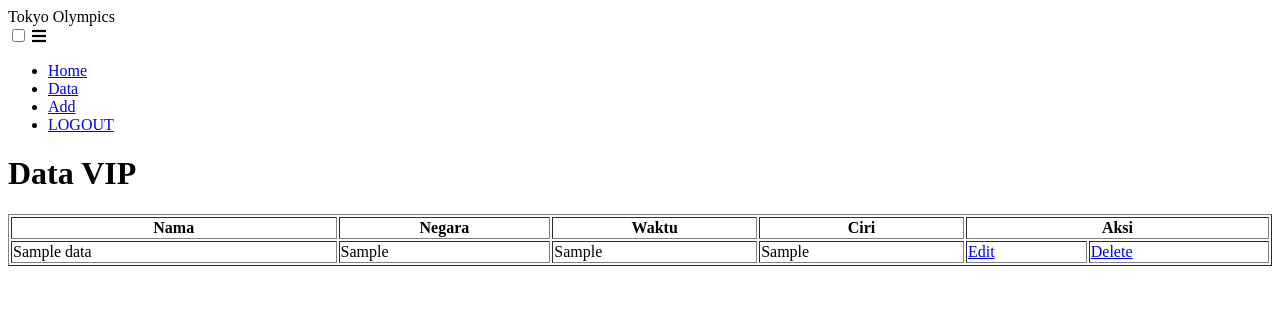
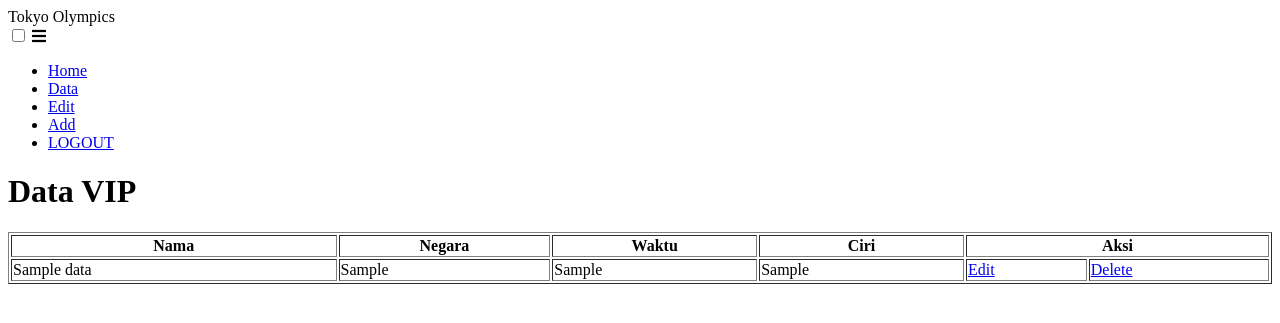
Before and after one commit to Chillyxcool/web, a PHP site: page /Data.php in a window 1280 px wide. Shown: the top 323 px of the page. Run offline with PHP 8.4, Linux system fonts and the light colour scheme; tables that the repository leaves empty or names only in its code hold one stand-in row (values such as "Sample post"); a stand-in replaces the project's code that opens the database connection.

Commit message:
Update Data.php
page to view data and edit or delete data

```diff
--- a/Data.php
+++ b/Data.php
@@ -15,7 +15,8 @@
     </label>
     <ul>
         <li><a href="index.html">Home</a></li>
-        <li><a href="data.php">Data</a></li>
+        <li><a href="sorting.php">Data</a></li>
+        <li><a href="data.php">Edit</a></li>
         <li><a href="form_simpan.php">Add</a></li>
         <li><a href="login.php">LOGOUT</a></li>
       </ul>
```
